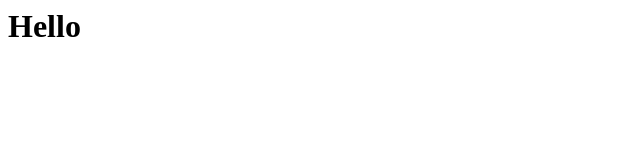
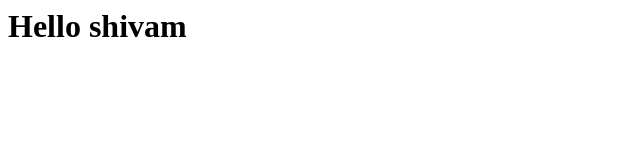
Before and after one commit to shivamshayar/funProject, a website: page index.html in a window 1280 px wide. Shown: the whole page, without its empty margins (0-640 px from the left). Drawn offline with Linux system fonts and the light colour scheme.

Commit message:
2nd commit

```diff
--- a/index.html
+++ b/index.html
@@ -4,6 +4,6 @@
     </head>
 
     <body>
-        <h1> Hello </h1>
+        <h1> Hello shivam </h1>
     </body>
 </html>
```
Also changed, not shown: package.json (added, +24 -0 lines), 2 other files.
